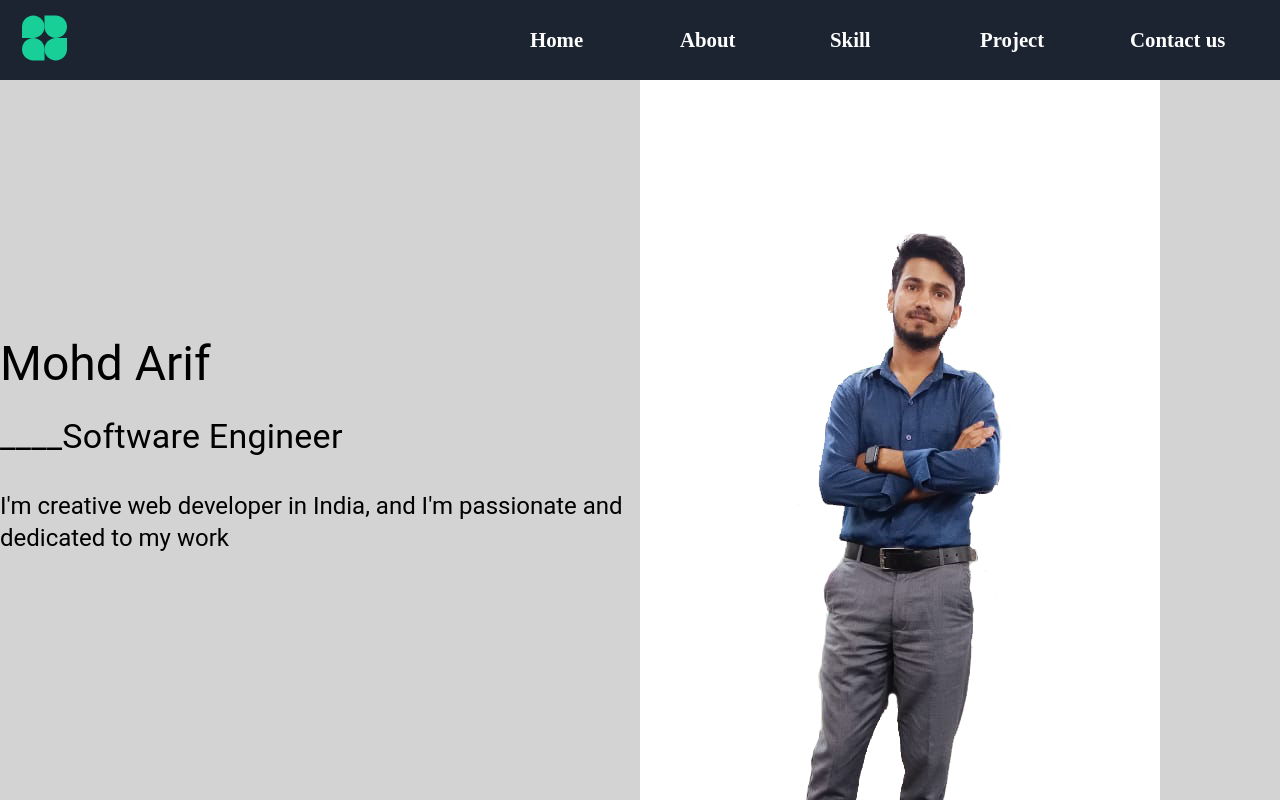
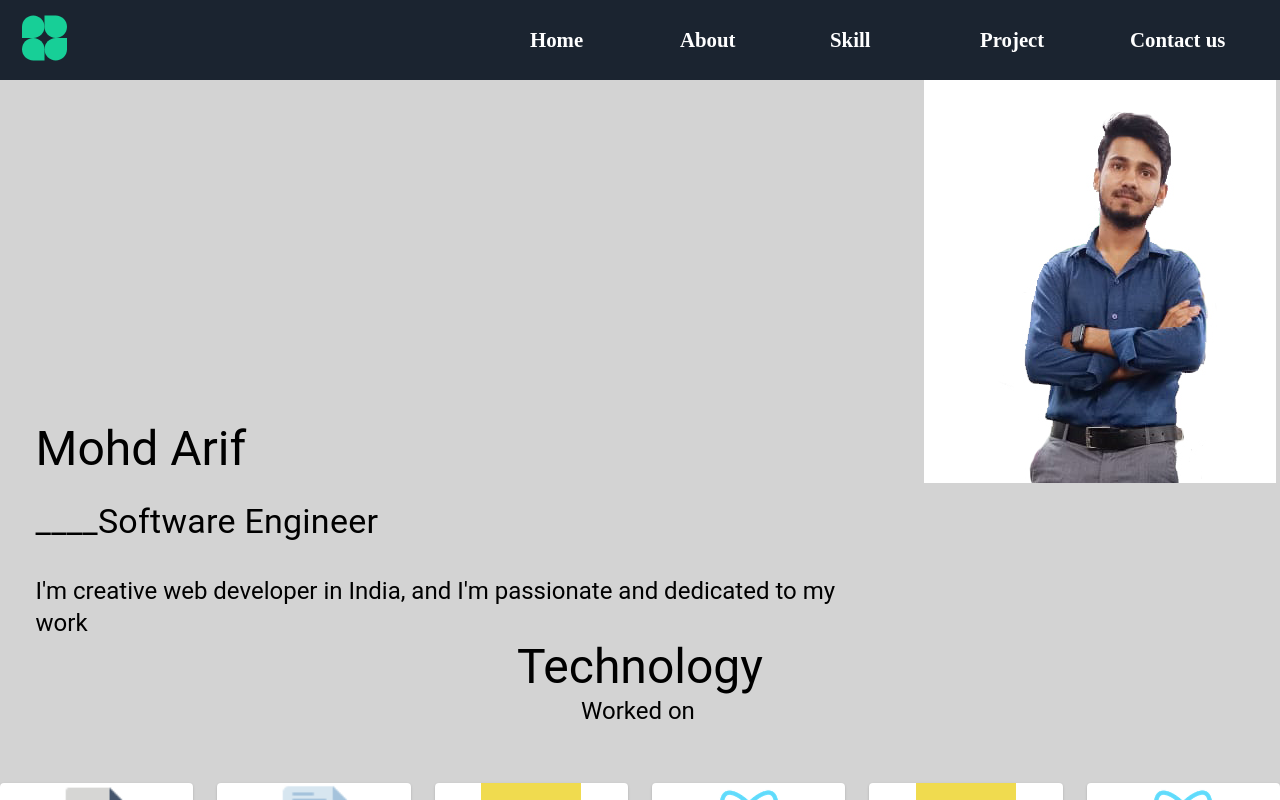
Before and after one commit to mohdarif123/my_portfolio, a React (Create React App) app: page / in a window 1280 px wide. Shown: the top 800 px of the page. Built offline with nearby package versions, Linux system fonts and the light colour scheme; the HTML template or start-up script is replaced by a standard one.

Commit message:
added error boundaries

```diff
--- a/src/App.tsx
+++ b/src/App.tsx
@@ -8,9 +8,11 @@ import Skill from "./Screen/Skill/Skill";
 import Project from "./Screen/Project/Project";
 import Home from "./Screen/Home/Home";
 import { themes } from "./utils/styles";
+import ErrorBound from "./Component/ErrorBound";
 
 function App() {
   return (
+    <ErrorBound>
       <ThemeProvider theme={themes}>
         <Box>
           <NavBar />
@@ -23,6 +25,7 @@ function App() {
           </Routes>
         </Box>
       </ThemeProvider>
+     </ErrorBound>
   );
 }
 
--- /dev/null
+++ b/src/Component/ErrorBound.tsx
@@ -0,0 +1,32 @@
+import React, { } from "react";
+
+class ErrorBound extends React.Component<any, { hasError: boolean }> {
+    constructor(props: any) {
+        super(props);
+        this.state = { hasError: false };
+    }
+    static getDerivedStateFromError() {
+        // Update state so the next render will show the fallback UI.
+        return { hasError: true };
+    }
+    componentDidCatch(error: any, errorInfo: any) {
+        // You can also log the error to an error reporting service
+        logErrorToMyService(error, errorInfo);
+    }
+    render() {
+        return (
+            <div>
+                {
+                    this.state.hasError ? <h1>custom error</h1> : this.props.children
+                }
+
+            </div>
+        );
+    }
+}
+export default ErrorBound;
+
+
+function logErrorToMyService(error: any, errorInfo: any) {
+    throw new Error("Function not implemented.");
+}
--- a/src/Screen/Home/Home.tsx
+++ b/src/Screen/Home/Home.tsx
@@ -1,6 +1,6 @@
 import { Box, Grid, Typography } from "@mui/material";
 import homeStyle from "./Home.styles";
-import arif from "../../assests/image/arif.jpg";
+import arifPhoto from "../../assests/image/arifPhoto.png";
 import Contact from "../Contact/Contact";
 import Project from "../Project/Project";
 import Skill from "../Skill/Skill";
@@ -11,17 +11,11 @@ const Home = () => {
 
   return (
     <Box sx={classes.container}>
-      <Grid
-        container
-        sm={12}
-        xs={12}
-        md={12}
-        lg={12}
-        xl={12}
-        justifyContent={"space-evenly"}
 
-      >
-        <Grid item lg={6} md={6}>
+
+      <Grid container sm={12} xs={12} md={12} lg={12} xl={12} justifyContent={"space-evenly"}>
+
+        <Grid item lg={8} md={8}>
           <Box style={{ marginTop: "40%" }}>
             <Typography variant="h3">Mohd Arif</Typography>
             <Typography variant="h4" mt={3}>
@@ -34,12 +28,16 @@ const Home = () => {
           </Box>
         </Grid>
 
-        <Grid item lg={6} md={6}>
+
+        <Grid item lg={3} md={3}>
           <Box>
-            <img src={arif} alt="Arif_Image" />
+            <img src={arifPhoto} alt="Arif_Image" />
           </Box>
         </Grid>
+
       </Grid>
+
+
       <Skill />
       <Contact />
       {/* <Project /> */}
--- a/src/utils/styles.tsx
+++ b/src/utils/styles.tsx
@@ -24,16 +24,16 @@ export const breakpoints: any = {
 };
 const themes = createTheme({
   // breakpoints,
-  typography: {
-    ...customTypography,
-    // overrides: {
-    //   MuiCssBaseline: {
-    //     "@global": {
-    //       "@font-face": [raleway],
-    //     },
-    //   },
-    // },
-  },
+  // typography: {
+  //   ...customTypography,
+  //   // overrides: {
+  //   //   MuiCssBaseline: {
+  //   //     "@global": {
+  //   //       "@font-face": [raleway],
+  //   //     },
+  //   //   },
+  //   // },
+  // },
 });
 const customTypography = {
   typography: {
```
Also changed, not shown: src/assests/image/arif.jpg (deleted), src/assests/image/arifPhoto.png (added). Lines whose indentation alone changed are shown as unchanged.
